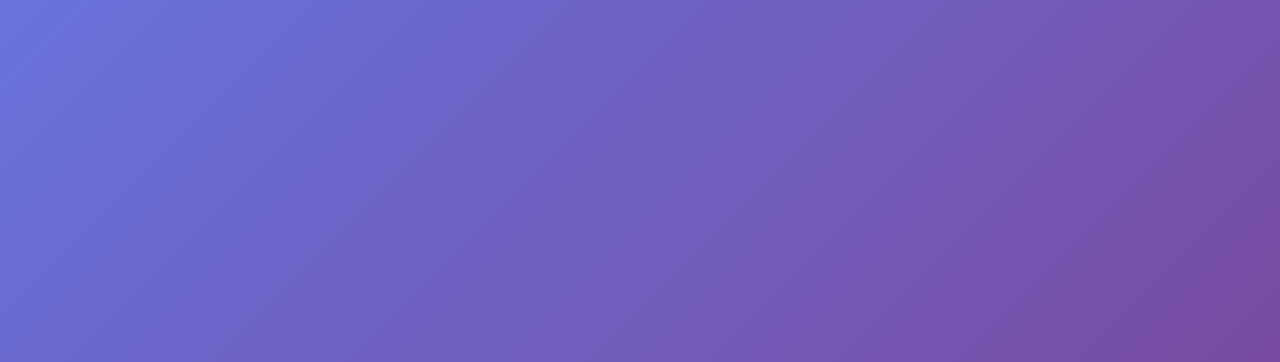
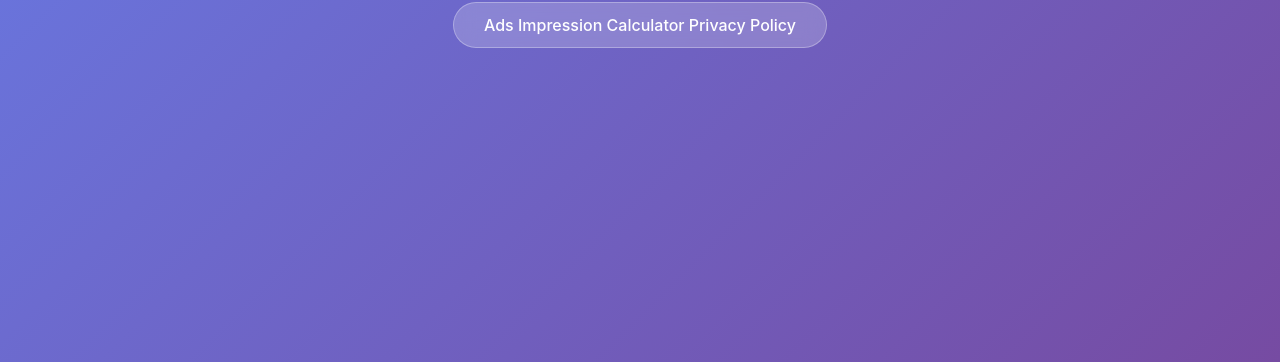
Before and after one commit to mitchfortunato/Ads_Impressions_Calculator_app, a plain HTML site: page index.html in a window 1280 px wide. Shown: the part 438-800 px from the top of the page. Drawn offline with Linux system fonts and the light colour scheme.

Commit message:
Add Ads Impression Calculator Privacy Policy link

```diff
--- a/index.html
+++ b/index.html
@@ -82,7 +82,9 @@
 <body>
     <div class="container">
         <h1>Fortunato Digital LLC</h1>
-
+        <div class="links">
+            <a href="www.fortunatodigital-llc.com/ads-impression-calculator-privacy">Ads Impression Calculator Privacy Policy</a>
+        </div>
     </div>
 </body>
 </html>
```
